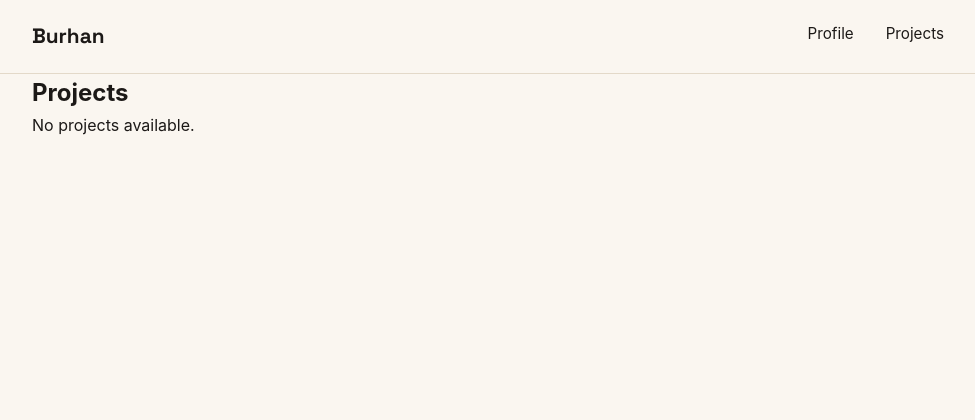
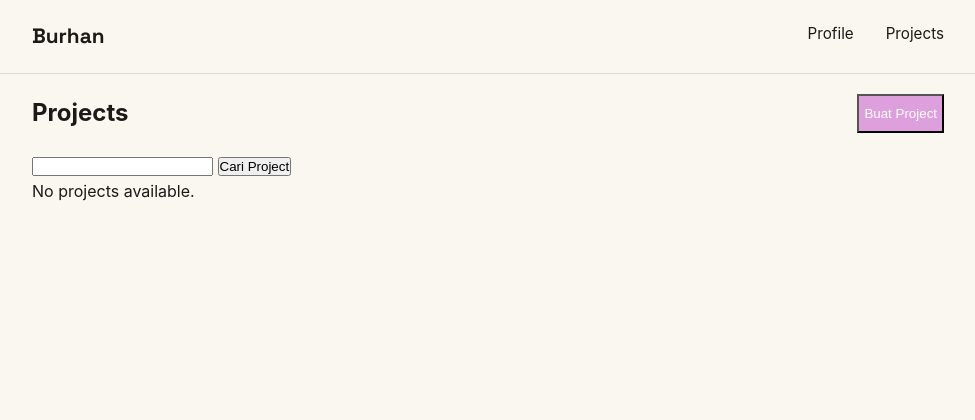
Before and after one commit to VazhaK14/asis-kuis-pbp-1, a Django app: page /projects/ in a window 1280 px wide. Shown: the top 420 px of the page, without its empty margins (152-1127 px from the left). Run offline with Django 4.2, Linux system fonts and the light colour scheme; data that the repository does not hold is empty.

Commit message:
jawaban final

```diff
--- a/main/views.py
+++ b/main/views.py
@@ -1,16 +1,61 @@
-from django.shortcuts import render
+from django.shortcuts import render, get_object_or_404, redirect
 
 # Create your views here.
 
 from main.models import Projects
+from main.forms import ProjectForm
 
-def add_star(request):
-    return
+def add_star(request, project_id):
+    project = get_object_or_404(Projects, pk=project_id)
+
+    if request.method == "POST":
+        project.increment_stars()
+
+    return redirect("projects")
 
 def show_projects(request):
+    projects = Projects.objects.all()
+
+    if request.method == "GET":
+       title_query = request.GET.get("title", "").strip()
+       projects = projects.filter(title__icontains=title_query)
+
     context = {
-        "project_list": Projects.objects.all()
-
+        "project_list":  projects,
+        "title": title_query
     }
 
     return render(request, "project.html", context)
+
+def create_project(request):
+    project_form = ProjectForm(request.POST)
+
+    if request.method == "POST" and project_form.is_valid():
+        project_form.save()
+        return redirect("projects")
+
+    context = {
+        "form": project_form
+    }
+
+    return render(request, "project_form.html", context)
+
+def delete_project(request, project_id):
+    project = get_object_or_404(Projects, pk=project_id)
+    if request.method == "POST":
+        project.delete()
+    return redirect("projects")
+
+def edit_project(request, project_id):
+    project = get_object_or_404(Projects, pk=project_id)
+    project_form = ProjectForm(request.POST or None, instance=project)
+
+    if request.method == "POST" and project_form.is_valid():
+        project_form.save()
+        return redirect("projects")
+
+    context = {
+        "form": project_form
+    }
+
+    return render(request, "project_form.html", context)
--- a/portofolio/urls.py
+++ b/portofolio/urls.py
@@ -16,12 +16,15 @@ Including another URLconf
 """
 from django.contrib import admin
 from django.urls import path
-from main.views import add_star, show_projects
+from main.views import add_star, show_projects, create_project, delete_project, edit_project
 from portofolio.views import landing_page
 
 urlpatterns = [
     path('admin/', admin.site.urls),
     path('', landing_page, name='landing_page'),
     path('projects/<uuid:project_id>/star/', add_star, name='add_star'),
-    path('projects/', show_projects, name="projects")
+    path('projects/', show_projects, name="projects"),
+    path('projects/create/', create_project, name="create_project"),
+    path('projects/<uuid:project_id>/edit/', edit_project, name="edit_project"),
+    path('projects/<uuid:project_id>/delete/', delete_project, name='delete_project'),
 ]
--- a/static/css/style.css
+++ b/static/css/style.css
@@ -289,17 +289,46 @@ h1,
   }
 }
 
+.project-header {
+  width: 100%;
+  display: flex;
+  flex-direction: row;
+  justify-content: space-between;
+  margin-bottom: 20px;
+  margin-top: 20px;
+}
+
+.create-project {
+  background-color: plum;
+  padding: 10px 5px 10px 5px;
+  color: white;
+}
+
+.project-buttons {
+  display: flex;
+  flex-direction: row;
+  gap: 10px;
+}
+
+.delete-button {
+  background-color: red;
+  padding: 10px 5px 10px 5px;
+  color: white;
+}
+
 .star-button {
   background: #111;
   color: white;
   border: none;
   border-radius: 8px;
   padding: 10px 16px;
-    font-family: 'Space Grotesk', sans-serif;
+  font-family: "Space Grotesk", sans-serif;
   font-size: 14px;
   font-weight: 700;
   cursor: pointer;
-    transition: transform 0.15s ease, background 0.15s ease;
+  transition:
+    transform 0.15s ease,
+    background 0.15s ease;
 }
 
 .star-button:hover {
@@ -310,7 +339,6 @@ h1,
 .star-button:active {
   transform: translateY(0);
 }
-
 
 html,
 body {
--- a/templates/project.html
+++ b/templates/project.html
@@ -29,45 +29,47 @@
     </header>
 
     <main>
-      <section id="projects" class="container" >
+      <section id="projects" class="container">
+        <div class="project-header">
           <h2>Projects</h2>
 
+          <a href="{% url 'create_project' %}">
+            <button class="create-project">Buat Project</button>
+          </a>
+        </div>
+
+        <form method="get" action="{% url 'projects' %}">
+          <input type="text" id="title" name="title" value="{{ title }}" />
+          <button type="submit">Cari Project</button>
+        </form>
+
+        {% for project in project_list %}
+
         <div class="experience-grid">
-          {% for project in project_list %}
           <article class="experience-card">
-
             {% if project.thumbnail %}
             <img
-                  src="{% static project.thumbnail %}"
+              src="{{  project.thumbnail }}"
               alt="{{ project.title }}"
               class="project-thumbnail"
             />
             {% endif %}
 
-              <p class="experience-title">
-                {{ project.title }}
-              </p>
+            <p class="experience-title">{{ project.title }}</p>
 
             <p class="experience-tags">
-                ⭐ {{ project.stars }} stars
-
-                {% if project.is_popular %}
-                  &middot; Popular
-                {% endif %}
+              ⭐ {{ project.stars }} stars {% if project.is_popular %} &middot;
+              Popular {% endif %}
             </p>
-
 
             <form action="{% url 'add_star' project.id %}" method="POST">
               {% csrf_token %}
-                  <button type="submit" class="star-button">
-                      ⭐ Star
-                  </button>
+              <button type="submit" class="star-button">⭐ Star</button>
             </form>
 
-              <p class="experience-desc">
-                {{ project.description }}
-              </p>
+            <p class="experience-desc">{{ project.description }}</p>
 
+            <div class="project-buttons">
               <p>
                 <a
                   href="{{ project.url }}"
@@ -79,6 +81,21 @@
                 </a>
               </p>
 
+              <form
+                action="{% url 'delete_project' project.id %}"
+                method="post"
+              >
+                {% csrf_token %}
+                <button type="submit" class="delete-button" value="Submit">
+                  Hapus Project Ini
+                </button>
+              </form>
+
+              <a href="{% url 'edit_project' project.id %}">
+                {% csrf_token %}
+                <button class="social-link">Edit Project</button>
+              </a>
+            </div>
           </article>
           {% empty %}
           <p>No projects available.</p>
```
Also changed, not shown: main/forms.py (added, +8 -0 lines), templates/project_form.html (added, +26 -0 lines), README.md. Lines whose indentation alone changed are shown as unchanged.
